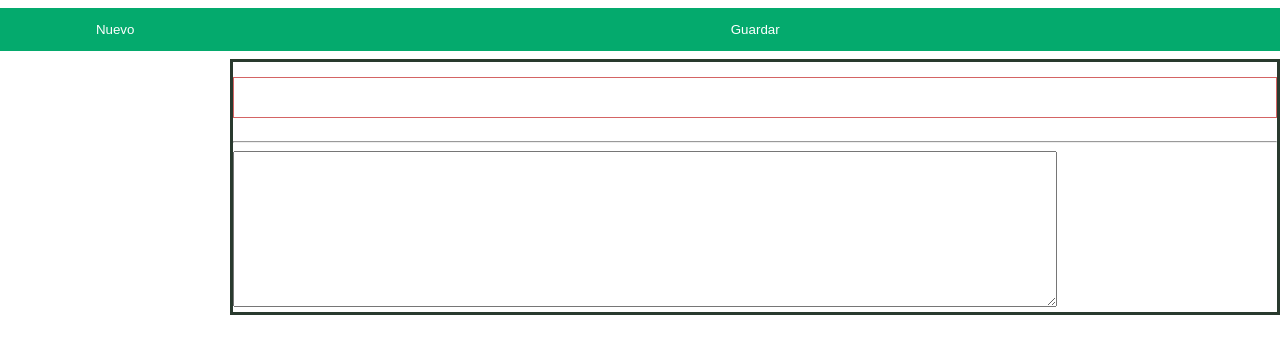
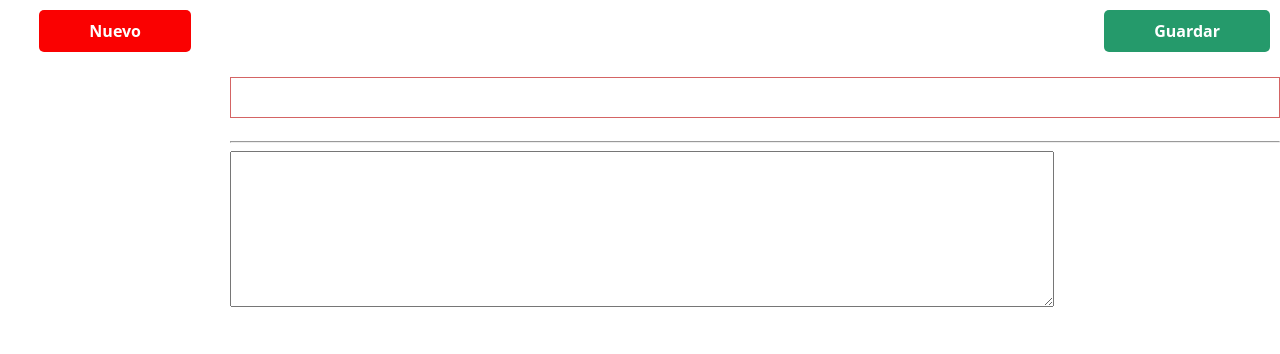
Before and after one commit to ceqs/tpw-pc2, a PHP site: page /utpnotas/paginas/notas/notas.php?id=1 in a window 1280 px wide. Shown: the part 70-424 px from the top of the page. Run offline with PHP 8.4, Linux system fonts and the light colour scheme; the visitor is signed in with stand-in values (Sample User, id 1); data that the repository does not hold is empty.

Commit message:
Actualizacion botones de notas

```diff
--- a/controlador/conexion.php
+++ b/controlador/conexion.php
@@ -1,7 +1,7 @@
 <?php
  //variable conexion
 function conectar() {
-    $conn= mysqli_connect ("127.0.0.1", "root", "", "utpnotas");
+    $conn= mysqli_connect ("127.0.0.1", "root", "root", "utpnotas");
     return $conn;
 }
 
--- a/css/estilo.css
+++ b/css/estilo.css
@@ -13,7 +13,7 @@ body {
   color: #fff;*/
   display: block;
   /*font: 14px/24px "Source Code Pro", Inconsolata, "Lucida Console", Terminal, "Courier New", Courier;*/
-  font-family: 'Courier New', Courier, monospace;
+  font-family: "Open Sans",Arial,sans-serif;
   font-size: 16px;
   padding: 0px 0px;
   /*text-align: center;*/
@@ -185,7 +185,11 @@ body fondonotas{
 }
 /*formato del body, para decidir*/
 /*body {font-family: Arial, Helvetica, sans-serif;}*/
-form {border: 3px solid #293a2e;}
+/*
+form {
+  border: 3px solid #293a2e;
+}
+*/
 
 input[type=text], input[type=password],input[type=email] {
   width: 100%;
@@ -196,6 +200,7 @@ input[type=text], input[type=password],input[type=email] {
   box-sizing: border-box;
 }
 
+/*
 button {
   background-color: #04AA6D;
   color: white;
@@ -205,6 +210,7 @@ button {
   cursor: pointer;
   width: 100%;
 }
+*/
 
 button:hover {
   opacity: 0.8;
@@ -229,11 +235,76 @@ img.logo {
   align-items: center;
   background-color: #f1f1f1;
 }
+
 .logo2{
 	padding-left: 20px;
 	padding-top: 20px;
 }
+
 .centrado{
-
   margin: 0 auto;
 }
+
+.notas-button-new-container {
+  width: 100%;
+  text-align: center;
+}
+
+.notas-button-new {
+    font-family: "Open Sans",Arial,sans-serif;
+    background-color: #fa0101;
+    color: rgb(255, 255, 255);
+    font-size: 16px;
+    font-weight: bold;
+    border: none;
+    cursor: pointer;
+    border-radius: 5px;
+    text-align: center;
+    padding: 10px 50px;
+    margin: 10px;
+}
+.notas-button-new:hover {
+  background-color: rgb(255, 70, 70);
+  color: white;
+}
+
+.text-header-buttons {
+  width: 100%;
+  text-align: right;
+}
+
+.notas-button-save {
+  font-family: "Open Sans",Arial,sans-serif;
+  background-color: #259a6b;
+  color: rgb(255, 255, 255);
+  font-size: 16px;
+  font-weight: bold;
+  border: none;
+  cursor: pointer;
+  border-radius: 5px;
+  text-align: center;
+  padding: 10px 50px;
+  margin: 10px;
+}
+.notas-button-save:hover {
+  background-color: #48a07d;
+  color: white;
+}
+
+.notas-button-delete {
+  font-family: "Open Sans",Arial,sans-serif;
+  background-color: #e9ecef;
+  color: black;
+  font-size: 16px;
+  font-weight: bold;
+  border: none;
+  cursor: pointer;
+  border-radius: 5px;
+  text-align: center;
+  padding: 10px 50px;
+  margin: 10px;
+}
+.notas-button-delete:hover {
+  background-color: #b8bbbd;
+  color: black;
+}
--- a/paginas/notas/listado.php
+++ b/paginas/notas/listado.php
@@ -6,11 +6,11 @@ Listar notas
     $conn = conectar();
   //  $id = $_REQUEST['id'];
 ?>
-<button class="" type="button" onclick="window.location.href='notas.php?action=nuevo'">
-    <span class="">
-        <span class="" style="-webkit-line-clamp:2;-webkit-box-orient:vertical;max-height:calc(2 * 1.6em)">Nuevo</span>
-    </span>
-</button>
+<div class="notas-button-new-container">
+    <button class="notas-button-new" type="button" onclick="window.location.href='notas.php?action=nuevo'">
+        Nuevo
+    </button>
+</div>
 <div class = "list-group">
 <?php
     $usr = $_SESSION['usuario'];
--- a/paginas/notas/texto.php
+++ b/paginas/notas/texto.php
@@ -7,23 +7,19 @@ Grabar y actualizar
         <?php
         if(isset($_REQUEST['action']) && $_REQUEST['action'] == 'editar') {
         ?>
-        <button class="" type="button" onclick="window.location.href='../../llamadas/proceso_eliminarnota.php?id=<?=$_REQUEST['id']?>'">
-            <span class="">
-                <span class="" style="-webkit-line-clamp:2;-webkit-box-orient:vertical;max-height:calc(2 * 1.6em)">Eliminar</span>
-            </span>
+        <button class="notas-button-delete" type="button" onclick="window.location.href='../../llamadas/proceso_eliminarnota.php?id=<?=$_REQUEST['id']?>'">
+            Eliminar
         </button>
-        <button class="" type="button" onclick="document.getElementById('form-id').submit();">
+        <button class="notas-button-save" type="button" onclick="document.getElementById('form-id').submit();">
         <?php
         }
         else {
         ?>
-        <button class="" type="button" onclick="document.getElementById('form-id').submit();">
+        <button class="notas-button-save" type="button" onclick="document.getElementById('form-id').submit();">
         <?php
         }
         ?>
-            <span class="">
-                <span class="" style="-webkit-line-clamp:2;-webkit-box-orient:vertical;max-height:calc(2 * 1.6em)">Guardar</span>
-            </span>
+            Guardar
         </button>
     </div>
     <?php
```
